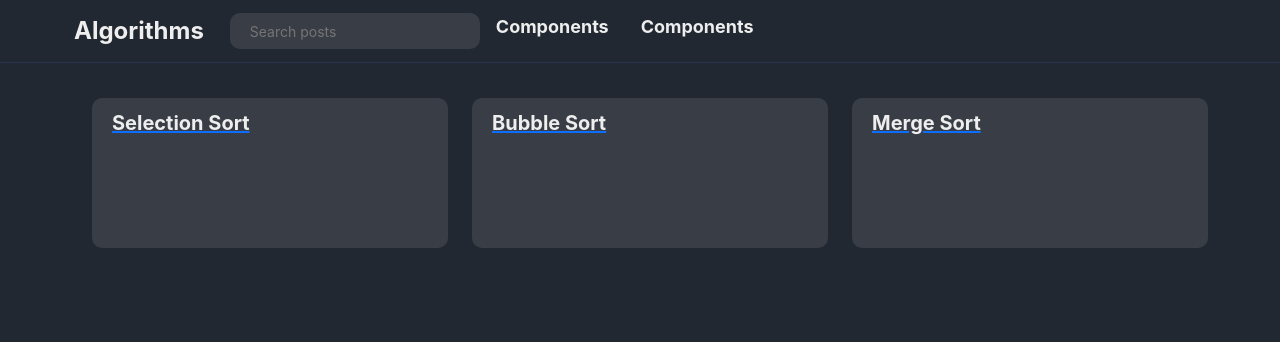
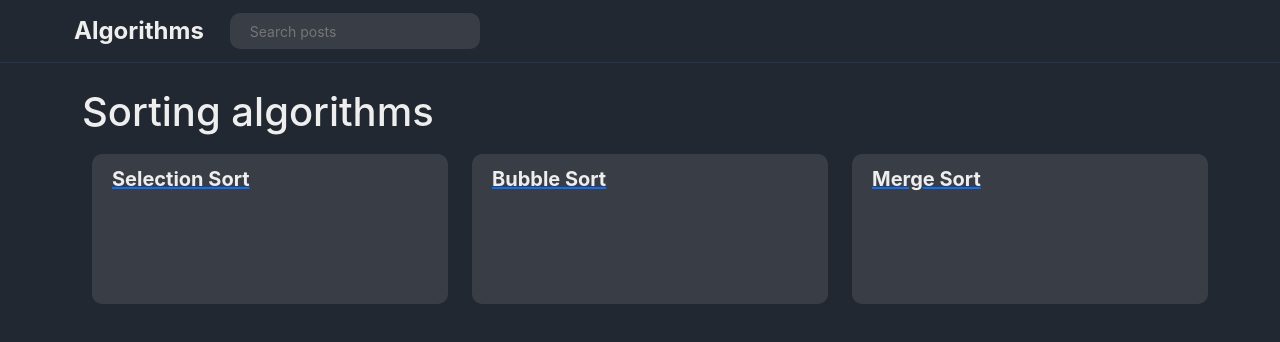
Before and after one commit to emin1731/Sort-Visualizer, a React (Create React App) app: page / in a window 1280 px wide. Shown: the top 342 px of the page. Built offline with nearby package versions, Linux system fonts and the light colour scheme.

Commit message:
New ver init

```diff
--- a/src/App.js
+++ b/src/App.js
@@ -14,7 +14,7 @@ const data = [
       name: "Selection Sort",
       route: "/selection-sort",
       algorithm: 'selection',
-      description: "(Selection sort) Quick Sort is a sorting algorithm based on splitting the data structure in smaller partitions and sort them recursively until the data structure is sorted. This division in partitions is done based on an element, called pivot: all the elements bigger than the pivot get placed on the right side of the structure, the smaller ones to the left, creating two partitions. Next, this procedure gets applied recursively to the two partitions and so on. This partition technique based on the pivot is called Divide and conquer. It's a performant strategy also used by other sorting algorithms, such as Merge Sort.",
+      description: "Selection sort is a simple and efficient sorting algorithm that works by repeatedly selecting the smallest (or largest) element from the unsorted portion of the list and moving it to the sorted portion of the list. The algorithm repeatedly selects the smallest (or largest) element from the unsorted portion of the list and swaps it with the first element of the unsorted portion. This process is repeated for the remaining unsorted portion of the list until the entire list is sorted. One variation of selection sort is called “Bidirectional selection sort” that goes through the list of elements by alternating between the smallest and largest element, this way the algorithm can be faster in some cases.",
       complexity: {
         average: 'O(n2)',
         best_case: 'O(n2)',
@@ -29,7 +29,7 @@ const data = [
       description: "(Bubble sort) Quick Sort is a sorting algorithm based on splitting the data structure in smaller partitions and sort them recursively until the data structure is sorted. This division in partitions is done based on an element, called pivot: all the elements bigger than the pivot get placed on the right side of the structure, the smaller ones to the left, creating two partitions. Next, this procedure gets applied recursively to the two partitions and so on. This partition technique based on the pivot is called Divide and conquer. It's a performant strategy also used by other sorting algorithms, such as Merge Sort.",
       complexity: {
         average: 'O(n2)',
-        best_case: 'O(n2)',
+        best_case: 'O(n)',
         worst_case: 'O(n2)',
         space: 'O(1)'
       }
@@ -40,12 +40,13 @@ const data = [
       algorithm: 'merge',
       description: "Merge sort Quick Sort is a sorting algorithm based on splitting the data structure in smaller partitions and sort them recursively until the data structure is sorted. This division in partitions is done based on an element, called pivot: all the elements bigger than the pivot get placed on the right side of the structure, the smaller ones to the left, creating two partitions. Next, this procedure gets applied recursively to the two partitions and so on. This partition technique based on the pivot is called Divide and conquer. It's a performant strategy also used by other sorting algorithms, such as Merge Sort.",
       complexity: {
-        average: 'O(n2)',
-        best_case: 'O(n2)',
-        worst_case: 'O(n2)',
+        average: 'O(n × log n)',
+        best_case: 'O(n × log n)',
+        worst_case: 'O(n × log n)',
         space: 'O(1)'
       }
-  }
+  },
+
 ]
 
 const DemoClick = (id) => {
@@ -101,6 +102,7 @@ function App() {
   );
 }
 
-
+//nnn
+///
 
 export default App;
--- a/src/layouts/header/header.js
+++ b/src/layouts/header/header.js
@@ -1,5 +1,4 @@
 import React, {Component} from 'react';
-import Link from 'react-router-dom'
 import styled from 'styled-components'
 import {
     Collapse,
@@ -8,10 +7,61 @@ import {
     NavbarBrand,
     Nav,
     NavItem,
-    NavLink,
-    Container,
+    Container
 } from "reactstrap";
 import './header.css'
+
+
+
+export default class Header extends Component {
+    constructor(props) {
+        super(props);
+
+        this.state = {
+          isOpen: false
+        };
+
+        this.toggle = this.toggle.bind(this);
+      }
+      toggle() {
+        this.setState({
+          isOpen: !this.state.isOpen
+        });
+      }
+
+    render() {
+        return(
+            <div>
+                <Container fluid className='nav-container'>
+                    <Navbar light expand="md">
+                        <NavbarBrand href="/">
+                            <HeaderLogo>Algorithms</HeaderLogo>
+                        </NavbarBrand>
+                        <NavbarToggler onClick={this.toggle}/>
+                        <Collapse isOpen={this.state.isOpen} navbar>
+                            <Nav className="ml-auto" navbar>
+                                <NavItem>
+                                    <HeaderInput
+                                        type='text'
+                                        placeholder='Search posts'/>
+                                </NavItem>
+                                {/* <NavItem>
+                                        <NavBarLink>Components</NavBarLink>
+                                </NavItem>
+                                <NavItem>
+                                    <NavBarLink href="/components/" >Components</NavBarLink>
+                                </NavItem> */}
+                            </Nav>
+                        </Collapse>
+
+                    </Navbar>
+                </Container>
+            </div>
+
+        )
+
+    }
+}
 
 
 
@@ -49,68 +99,3 @@ const NavBarLink = styled.a`
         transition: 0.2s;
       }
 `
-
-
-
-
-
-
-export default class Header extends Component {
-    constructor(props) {
-        super(props);
-
-        this.state = {
-          isOpen: false
-        };
-
-        this.toggle = this.toggle.bind(this);
-      }
-
-      toggle() {
-        this.setState({
-          isOpen: !this.state.isOpen
-        });
-      }
-
-
-    render() {
-        return(
-            <div>
-                <Container fluid className='nav-container'>
-                    <Navbar light expand="md">
-                        <NavbarBrand href="/">
-                            <HeaderLogo>
-                                {/* <Link to=> */}
-                                    Algorithms
-                                {/* </Link>/ */}
-                                </HeaderLogo>
-                        </NavbarBrand>
-                        <NavbarToggler onClick={this.toggle}/>
-                        <Collapse isOpen={this.state.isOpen} navbar>
-                            <Nav className="ml-auto" navbar>
-                                <NavItem>
-                                    <HeaderInput
-                                        type='text'
-                                        placeholder='Search posts'/>
-
-                                </NavItem>
-                                <NavItem>
-                                    {/* <Link> */}
-                                        <NavBarLink>Components</NavBarLink>
-                                    {/* </Link> */}
-                                </NavItem>
-                                <NavItem>
-                                    <NavBarLink href="/components/" >Components</NavBarLink>
-                                </NavItem>
-                            </Nav>
-                        </Collapse>
-
-                    </Navbar>
-                </Container>
-            </div>
-
-        )
-
-    }
-}
-// export default Header
--- a/src/pages/algorithm-page/algorithm-page.js
+++ b/src/pages/algorithm-page/algorithm-page.js
@@ -20,15 +20,13 @@ export default class AlgorithmPage extends Component {
 
         }
         this.alg = {
-            // selection: this.onSelectionSort(this.state.sortArray),
             selection: () => {
                 this.onSelectionSort(this.state.sortArray)
-                // alert('h/ello')
             },
             bubble: () => {
                 this.onBubbleSort(this.state.sortArray)
             },
-            test: this.testFunc
+
         }
         this.onShuffleArray = this.onShuffleArray.bind(this)
         this.onSelectionSort = this.onSelectionSort.bind(this)
@@ -94,6 +92,11 @@ export default class AlgorithmPage extends Component {
         }, i * this.state.speed)
         }
     }
+
+    onMergeSort = (arr) => {
+
+    }
+
     get(object, path, defval = null) {
         if (typeof path === "string") path = path.split(".");
         return path.reduce((xs, x) => (xs && xs[x] ? xs[x] : defval), object);
--- a/src/pages/main-page/main-page.js
+++ b/src/pages/main-page/main-page.js
@@ -1,24 +1,7 @@
 import React, {Component} from 'react';
-import styled from 'styled-components'
-import Header from '../../layouts/header/header';
 import ItemCard from '../../components/item-card/item-card';
 import { Col, Container, Row } from 'reactstrap';
 import {Link} from 'react-router-dom'
-
-// const data = [
-//     {
-//         name: "Selection Sort",
-//         route: "/name-of-num-one",
-//     },
-//     {
-//         name: "Bubble Sort",
-//         route: "/name-of-num-two",
-//     },
-//     {
-//         name: "Merge Sort",
-//         route: "/name-of-num-three",
-//     }
-// ]
 
 export default class MainPage extends Component {
     constructor(props) {
@@ -34,11 +17,10 @@ export default class MainPage extends Component {
     renderCards = (arr) => {
         return arr.map((item, id) => {
             return(
-                    <Col key={id}>
+                    <Col key={id} sm='4'>
                         <Link to={item.route} key={id}>
                             <ItemCard field={item.name} onItemSelected={() => this.props.onItemSelected(id)}/>
                         </Link>
-
                     </Col>
             )
         })
@@ -47,9 +29,8 @@ export default class MainPage extends Component {
         const cards = this.renderCards(this.state.data)
         return(
             <Container>
-                {/* <Header/> */}
-
-                <Row className='justify-content-around'>
+                <h1>Sorting algorithms</h1>
+                <Row>
                     {cards}
                 </Row>
             </Container>
```
